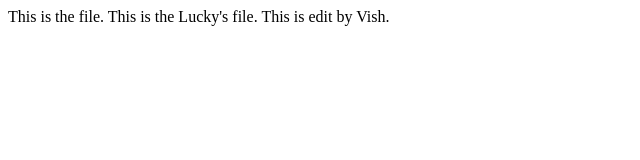
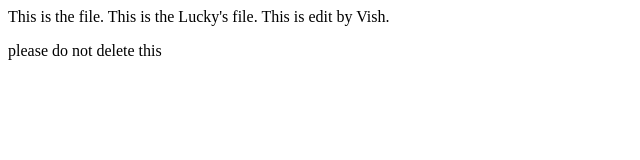
Before and after one commit to vishrana/devops, a plain HTML site: page index.html in a window 1280 px wide. Shown: the whole page, without its empty margins (0-640 px from the left). Drawn offline with Linux system fonts and the light colour scheme.

Commit message:
advice added

```diff
--- a/index.html
+++ b/index.html
@@ -1,4 +1,6 @@
 <html>
-    <body>This is the file. This is the Lucky's file. This is edit by Vish.</body>
+
+<body>This is the file. This is the Lucky's file. This is edit by Vish.</body>
+<p>please do not delete this</p>
 
 </html>
```
